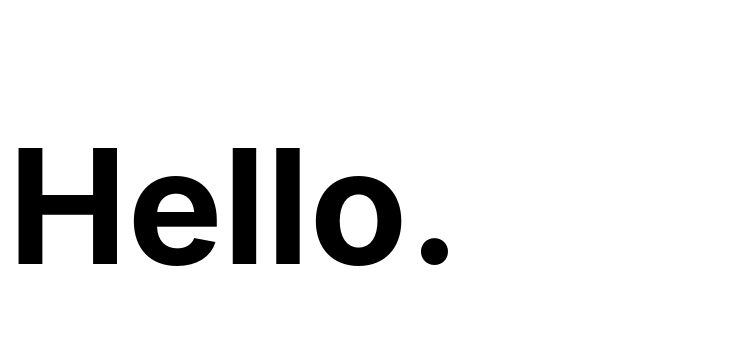
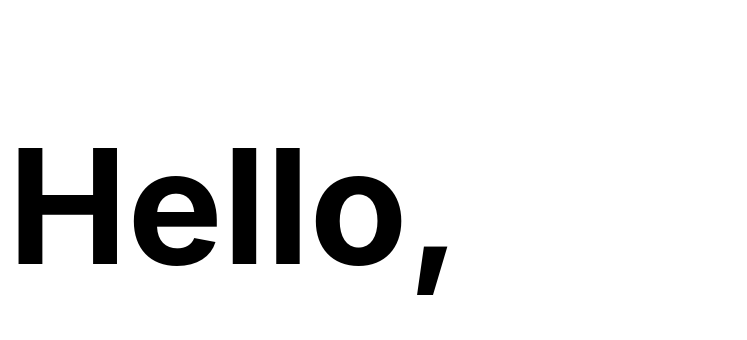
Before and after one commit to athachai29/athachai, a Next.js app: page / in a window 1280 px wide. Shown: the top 340 px of the page, without its empty margins (0-747 px from the left). Built offline with nearby package versions, Linux system fonts and the light colour scheme; a web font is replaced by a local one.

Commit message:
style: update wording

```diff
--- a/styles/Home.module.css
+++ b/styles/Home.module.css
@@ -21,7 +21,7 @@
 }
 
 .about::after {
-  content: "Hello.";
+  content: "Hello,";
 }
 
 .about:hover:after {
```
